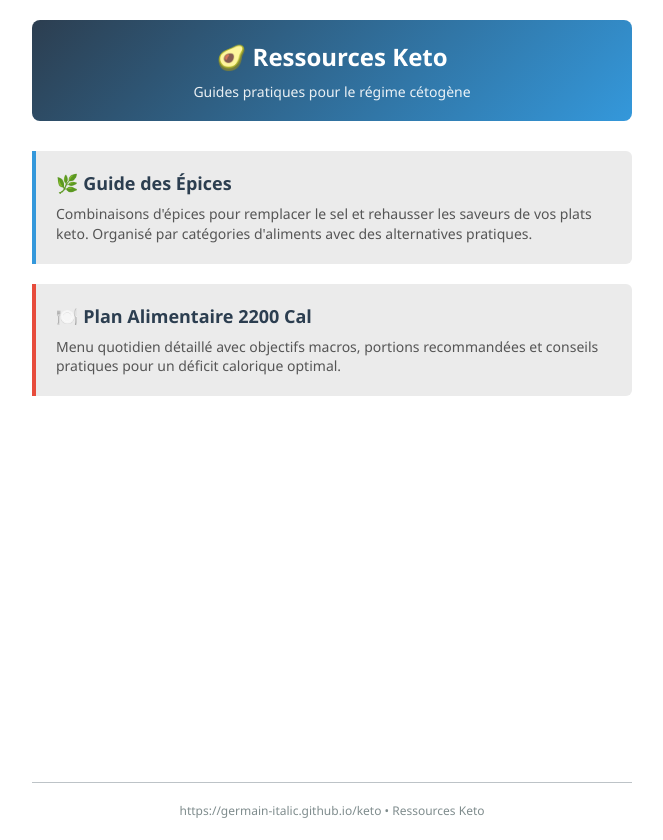
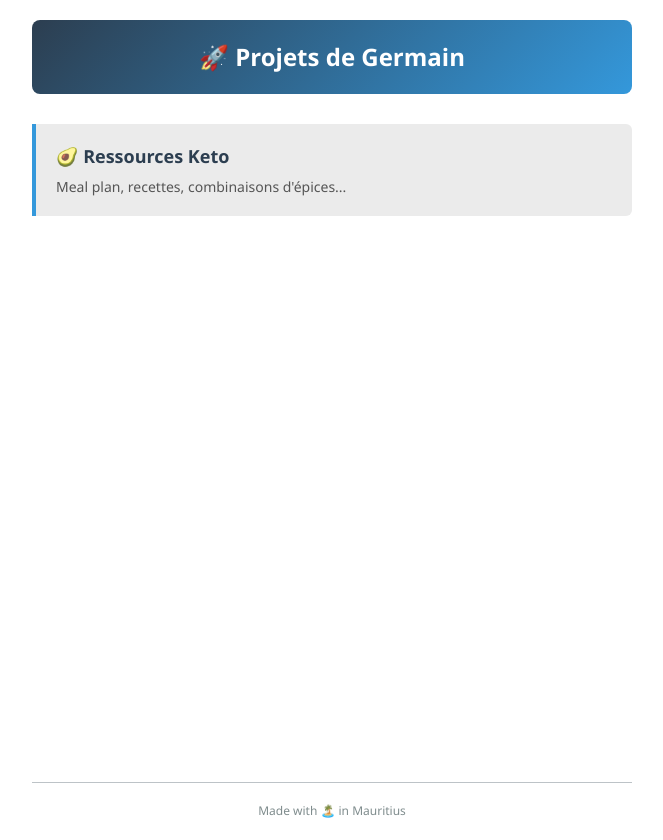
Before and after one commit to germain-italic/keto, a plain HTML site: page index.html in a window 1280 px wide. Shown: the whole page, without its empty margins (308-971 px from the left). Drawn offline with Linux system fonts and the light colour scheme.

Commit message:
css print

```diff
--- a/index.html
+++ b/index.html
@@ -114,24 +114,18 @@
 </head>
 <body>
     <div class="header">
-        <h1>🥑 Ressources Keto</h1>
-        <p>Guides pratiques pour le régime cétogène</p>
+        <h1>🚀 Projets de Germain</h1>
     </div>
 
     <div class="resources-grid">
         <a href="epices.html" class="resource-card spices-card">
-            <h2>🌿 Guide des Épices</h2>
-            <p>Combinaisons d'épices pour remplacer le sel et rehausser les saveurs de vos plats keto. Organisé par catégories d'aliments avec des alternatives pratiques.</p>
-        </a>
-
-        <a href="menu-2200cal.html" class="resource-card">
-            <h2>🍽️ Plan Alimentaire 2200 Cal</h2>
-            <p>Menu quotidien détaillé avec objectifs macros, portions recommandées et conseils pratiques pour un déficit calorique optimal.</p>
+            <h2>🥑 Ressources Keto</h2>
+            <p>Meal plan, recettes, combinaisons d'épices...</p>
         </a>
     </div>
 
     <div class="footer">
-        https://germain-italic.github.io/keto • Ressources Keto
+        Made with 🏝️ in Mauritius
     </div>
 </body>
 </html>
```
Also changed, not shown: epices.html (+9 -2 lines), menu-2200cal.html (+9 -2 lines).
